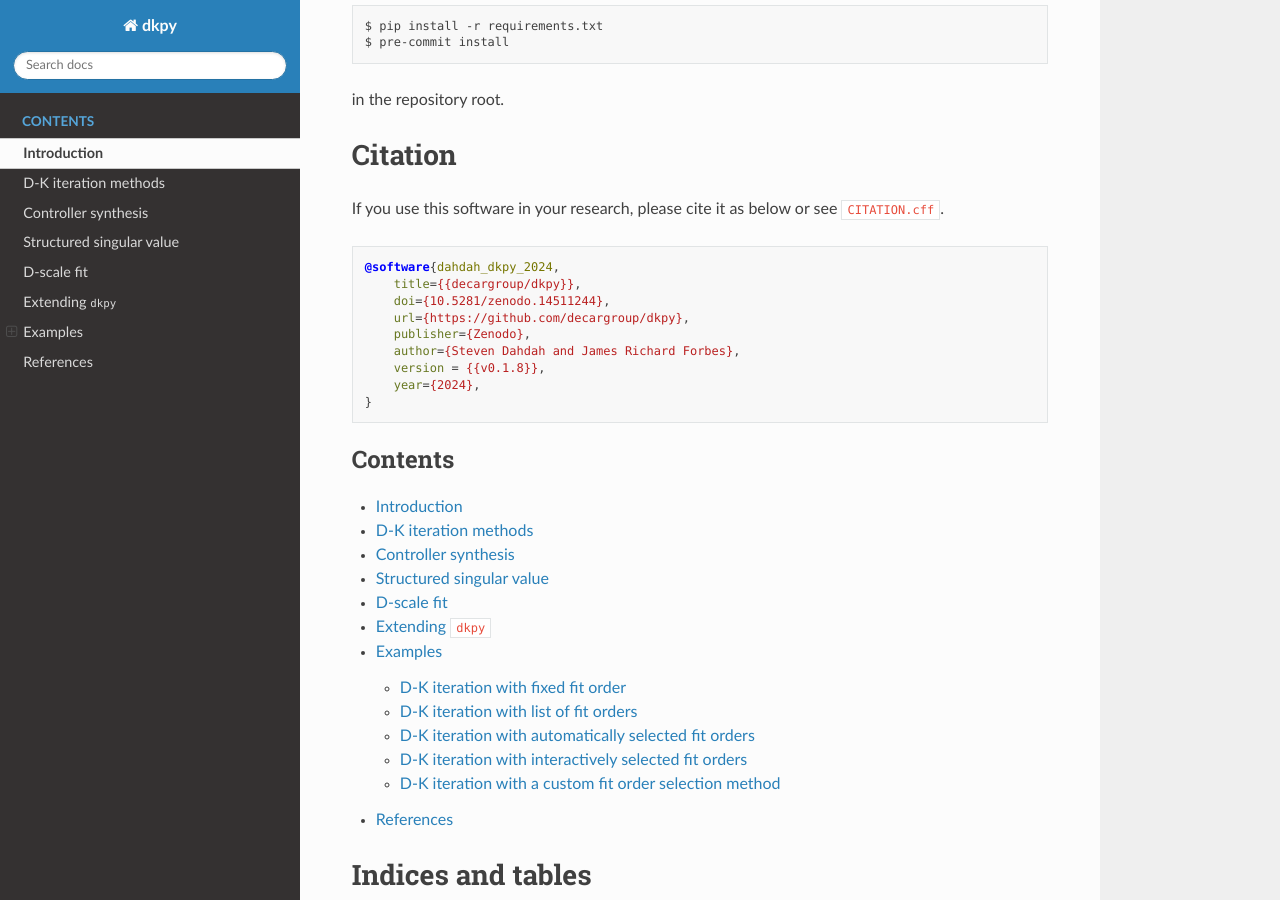
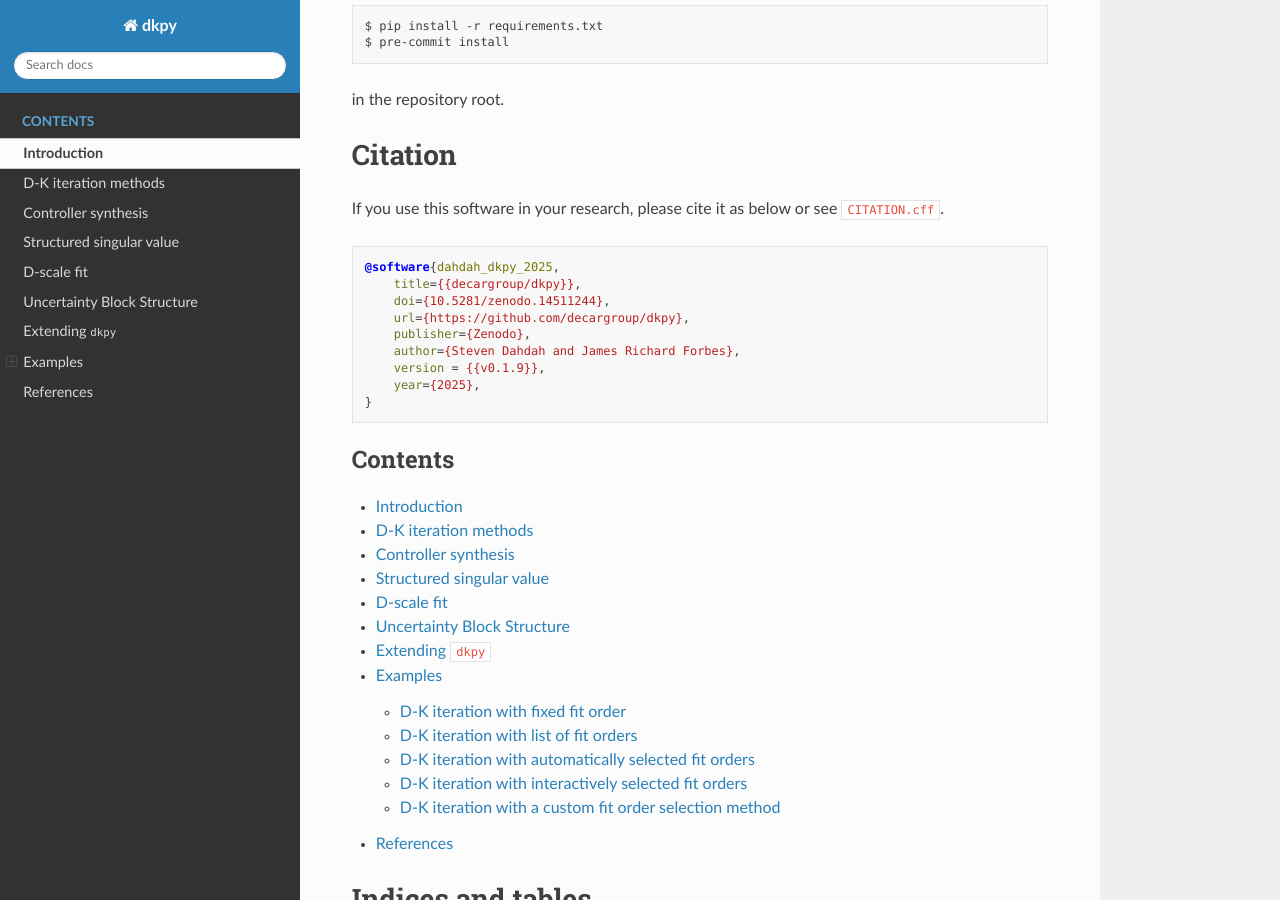
Before and after one commit to decargroup/dkpy, a Sphinx documentation site: the page built from doc/index.rst, in a window 1280 px wide and 900 px high, scrolled down 2223 px. Built offline with Sphinx 7.4.7 and the Read the Docs theme 3.1.0, drawn with Linux system fonts in a browser that asks for light colours.

Commit message:
Update Sphinx documentation and bump version number and date

```diff
--- a/README.rst
+++ b/README.rst
@@ -131,12 +131,12 @@ If you use this software in your research, please cite it as below or see
 
 .. code-block:: bibtex
 
-    @software{dahdah_dkpy_2024,
+    @software{dahdah_dkpy_2025,
         title={{decargroup/dkpy}},
         doi={10.5281/zenodo.14511244},
         url={https://github.com/decargroup/dkpy},
         publisher={Zenodo},
         author={Steven Dahdah and James Richard Forbes},
-        version = {{v0.1.8}},
-        year={2024},
+        version = {{v0.1.9}},
+        year={2025},
     }
--- a/doc/conf.py
+++ b/doc/conf.py
@@ -9,8 +9,8 @@
 project = "dkpy"
 copyright = "2024, Steven Dahdah and James Richard Forbes"
 author = "Steven Dahdah and James Richard Forbes"
-version = "0.1.8"
-release = "0.1.8"
+version = "0.1.9"
+release = "0.1.9"
 
 # -- General configuration ---------------------------------------------------
 # https://www.sphinx-doc.org/en/master/usage/configuration.html#general-configuration
--- a/pyproject.toml
+++ b/pyproject.toml
@@ -4,7 +4,7 @@ build-backend = "hatchling.build"
 
 [project]
 name = "dkpy"
-version = "0.1.8"
+version = "0.1.9"
 dependencies = [
     "numpy>=1.21.0",
     "scipy>=1.7.0",
```
Also changed, not shown: doc/dkpy.rst (+17 -0 lines), 6 other files.
